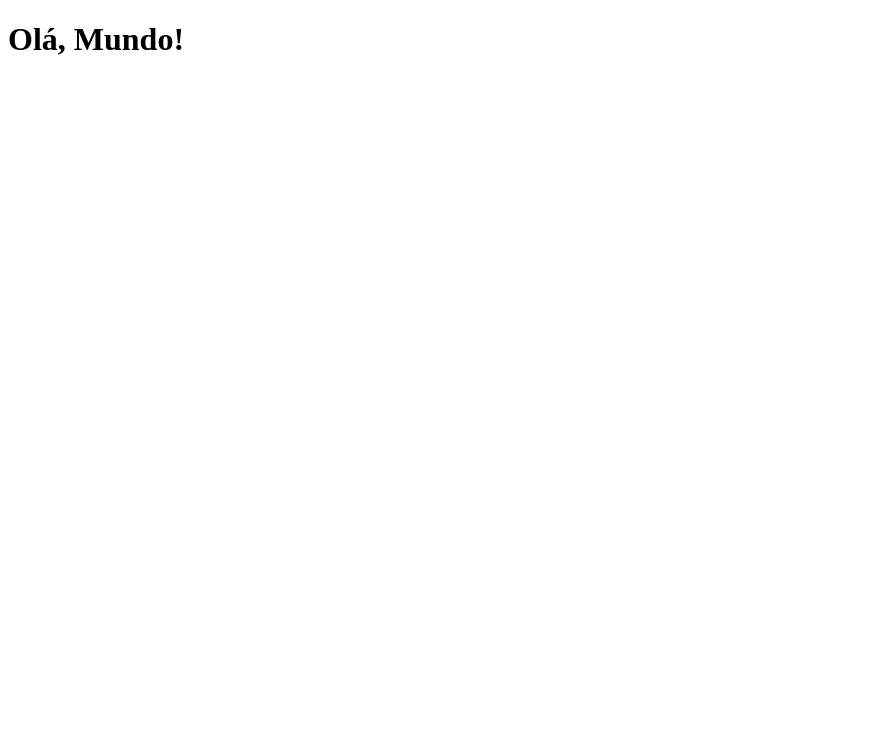
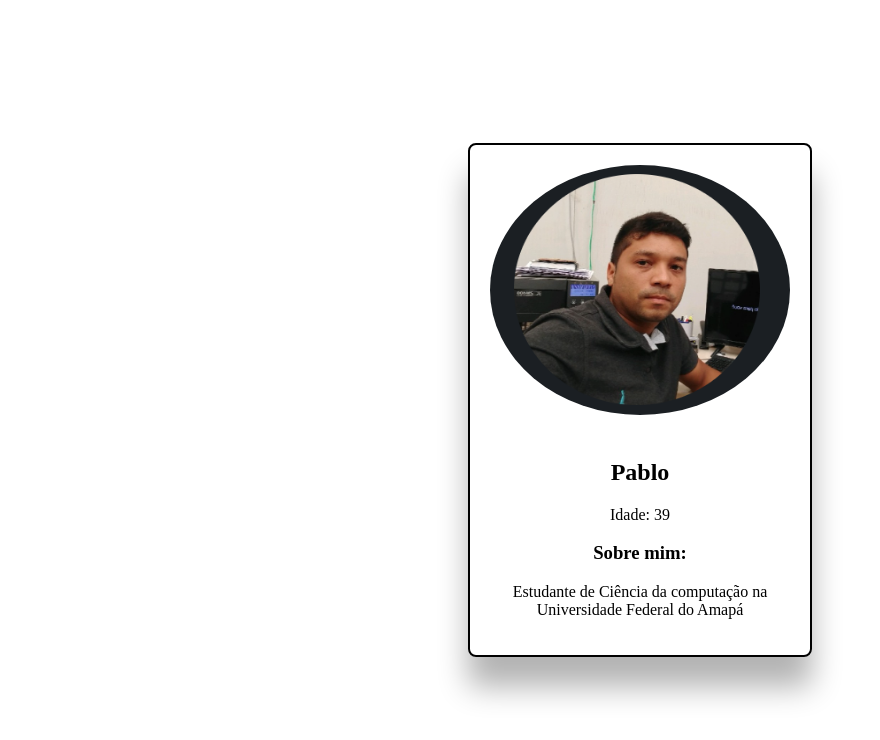
Before and after one commit to pablosantosap/Atividade3-html, a plain HTML site: page index.html in a window 1280 px wide. Shown: the whole page, without its empty margins (0-880 px from the left). Drawn offline with Linux system fonts and the light colour scheme.

Commit message:
Add files via upload

```diff
--- a/index.html
+++ b/index.html
@@ -1,12 +1,20 @@
 <!DOCTYPE html>
-<html lang="pt-br">
+<html lang="en">
 <head>
     <meta charset="UTF-8">
     <meta name="viewport" content="width=device-width, initial-scale=1.0">
-    <title>Me livrei da Maldição</title>
+    <link rel="stylesheet" href="style.css">
+    <title>Document</title>
 </head>
 <body>
-    <h1>Olá, Mundo!</h1>
-
+    <div class="card">
+    <img /src="pablo.png" alt="Foto de perfil" class="profile-pic"/>
+    <h2>Pablo</h2>
+    <p>Idade: 39</p>
+    <div class="ablout-me">
+        <h3>Sobre mim:</h3>
+        <p>Estudante de Ciência da computação
+            na Universidade Federal do Amapá </p>
+    </div>
 </body>
 </html>
--- /dev/null
+++ b/style.css
@@ -0,0 +1,26 @@
+body {
+    display: flex;
+    justify-content: center;
+    align-items: center;
+    height: 100vh; /*Altura*/
+    margin:0;
+}
+.card {
+    width:300px; /*Largura*/
+    padding: 20px;
+    border: 2px solid #000000;
+    border-radius: 8px;
+    box-shadow: 0 30px 30px rgba(0,0,0,0.3);
+
+    text-align: center;
+}
+.profile-pic {
+    width: 300px;
+    height: 250px;
+    border-radius: 50%;
+    margin-bottom: 20px;
+    objetct-fit: cover;
+}
+about-me{
+    text-align: left;
+}
```
